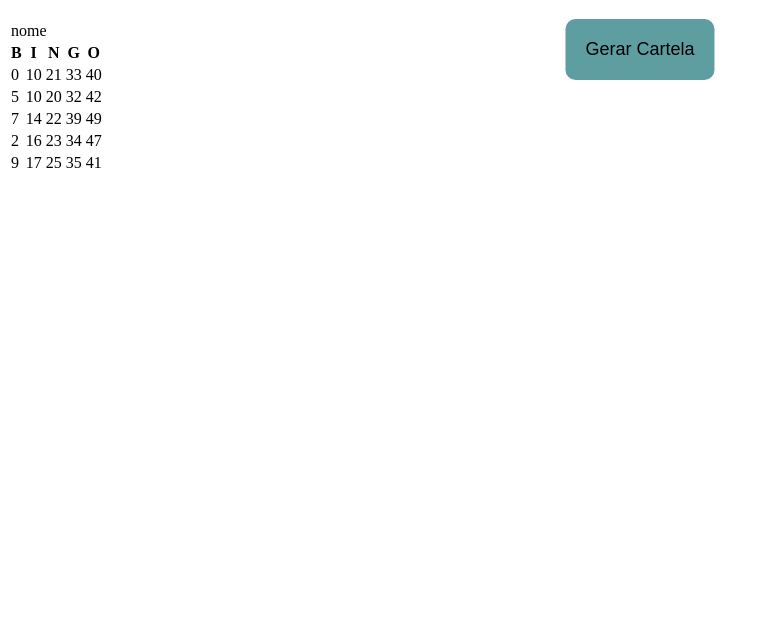
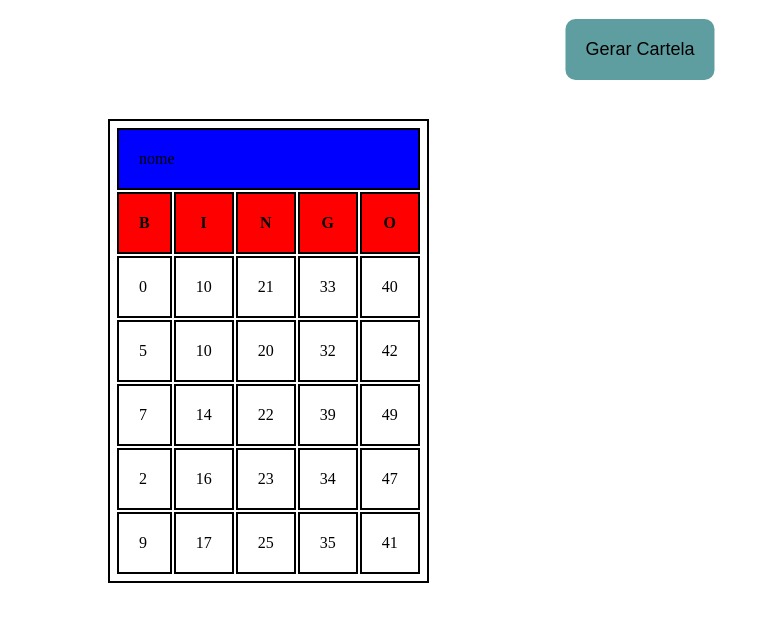
Before and after one commit to brenno1206/bingo, a plain HTML site: page index.html in a window 1280 px wide. Both pictures are taken after a click on the button "Gerar Cartela". Shown: the part 61-682 px from the top of the page, without its empty margins (0-767 px from the left). Drawn offline with Linux system fonts and the light colour scheme.

Commit message:
Add files via upload

```diff
--- a/index.css
+++ b/index.css
@@ -16,6 +16,23 @@ button:hover {
     background-color: rgb(115, 189, 192);
 }
 
-button[target] {
-    background-color: white;
+table, td, th {
+    padding: 20px;
+    border: 2px solid black;
 }
+table {
+    padding: 5px;
+    margin-bottom: 15px;
+}
+
+thead tr td {
+    background-color: blue;
+}
+
+thead th {
+    background-color: red;
+    border-collapse: collapse;
+}
+div {
+    padding: 100px;
+}
--- a/index.html
+++ b/index.html
@@ -10,6 +10,7 @@
 <body>
     <h1>Bingo</h1>
     <button onclick="CriarTabela()">Gerar Cartela</button>
+    <div id="cartelas"></div>
     <script src="index.js"></script>
 </body>
 </html>
--- a/index.js
+++ b/index.js
@@ -45,6 +45,6 @@ function CriarTabela(){
     tabela.appendChild(thead);
     tabela.appendChild(tbody);
 
-    const body = document.querySelector("body");
-    body.appendChild(tabela);
+    const div = document.querySelector("div");
+    div.appendChild(tabela);
 }
```
